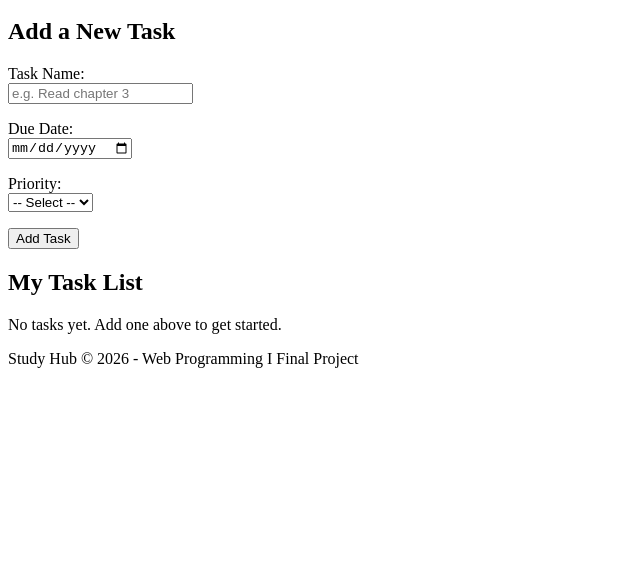
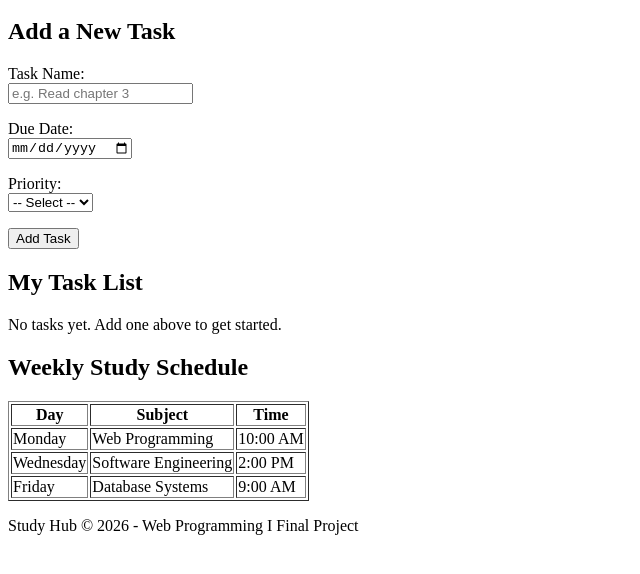
Before and after one commit to kalabashenafi14-creator/Study-hub, a plain HTML site: page tasks.html in a window 1280 px wide. Shown: the part 136-710 px from the top of the page, without its empty margins (0-640 px from the left). Drawn offline with Linux system fonts and the light colour scheme.

Commit message:
Add weekly schedule table to tasks page

```diff
--- a/tasks.html
+++ b/tasks.html
@@ -47,7 +47,32 @@
             <p>No tasks yet. Add one above to get started.</p>
             <!-- Tasks will be displayed here later using JavaScript -->
         </section>
-    </main>
+            <section>
+            <h2>Weekly Study Schedule</h2>
+            <table border="1">
+                <tr>
+                    <th>Day</th>
+                    <th>Subject</th>
+                    <th>Time</th>
+                </tr>
+                <tr>
+                    <td>Monday</td>
+                    <td>Web Programming</td>
+                    <td>10:00 AM</td>
+                </tr>
+                <tr>
+                    <td>Wednesday</td>
+                    <td>Software Engineering</td>
+                    <td>2:00 PM</td>
+                </tr>
+                <tr>
+                    <td>Friday</td>
+                    <td>Database Systems</td>
+                    <td>9:00 AM</td>
+                </tr>
+            </table>
+        </section>
+        </main>
     <footer>
         <p>Study Hub &copy; 2026 - Web Programming I Final Project</p>
     </footer>
```
